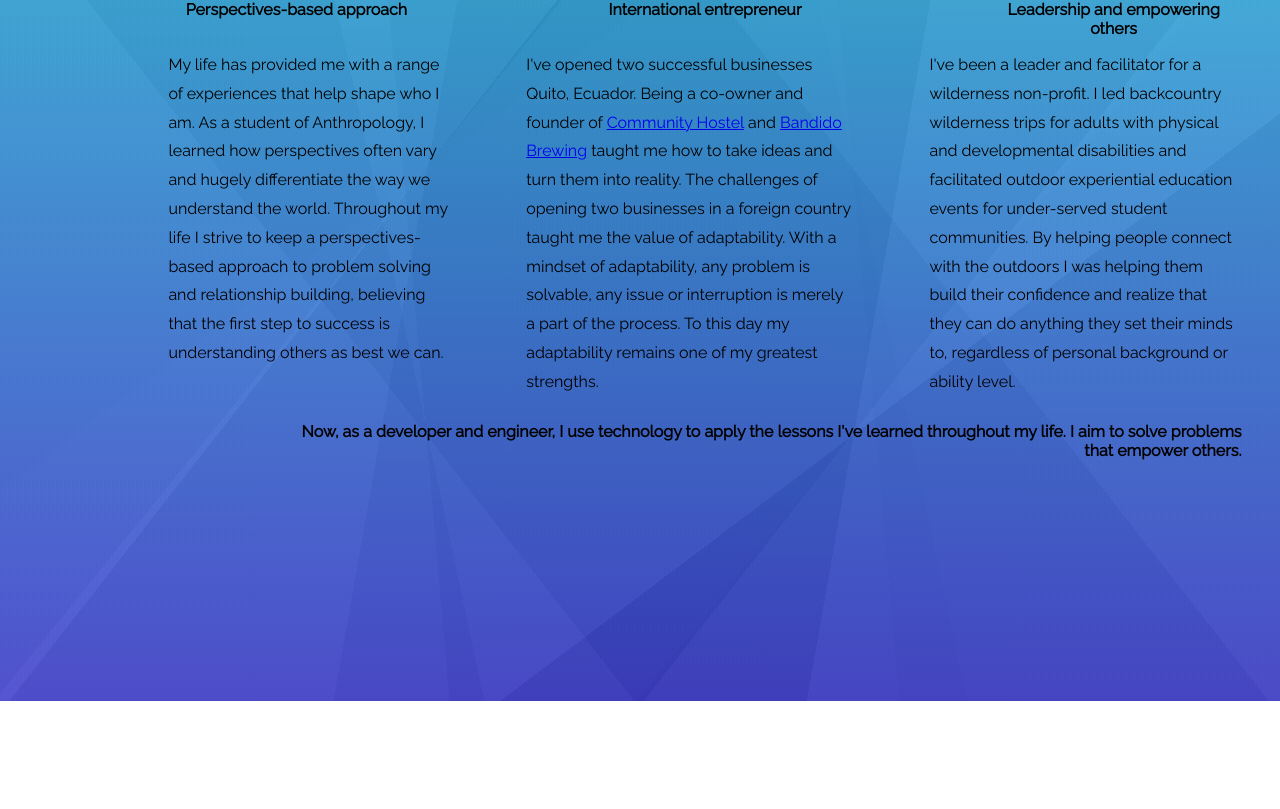
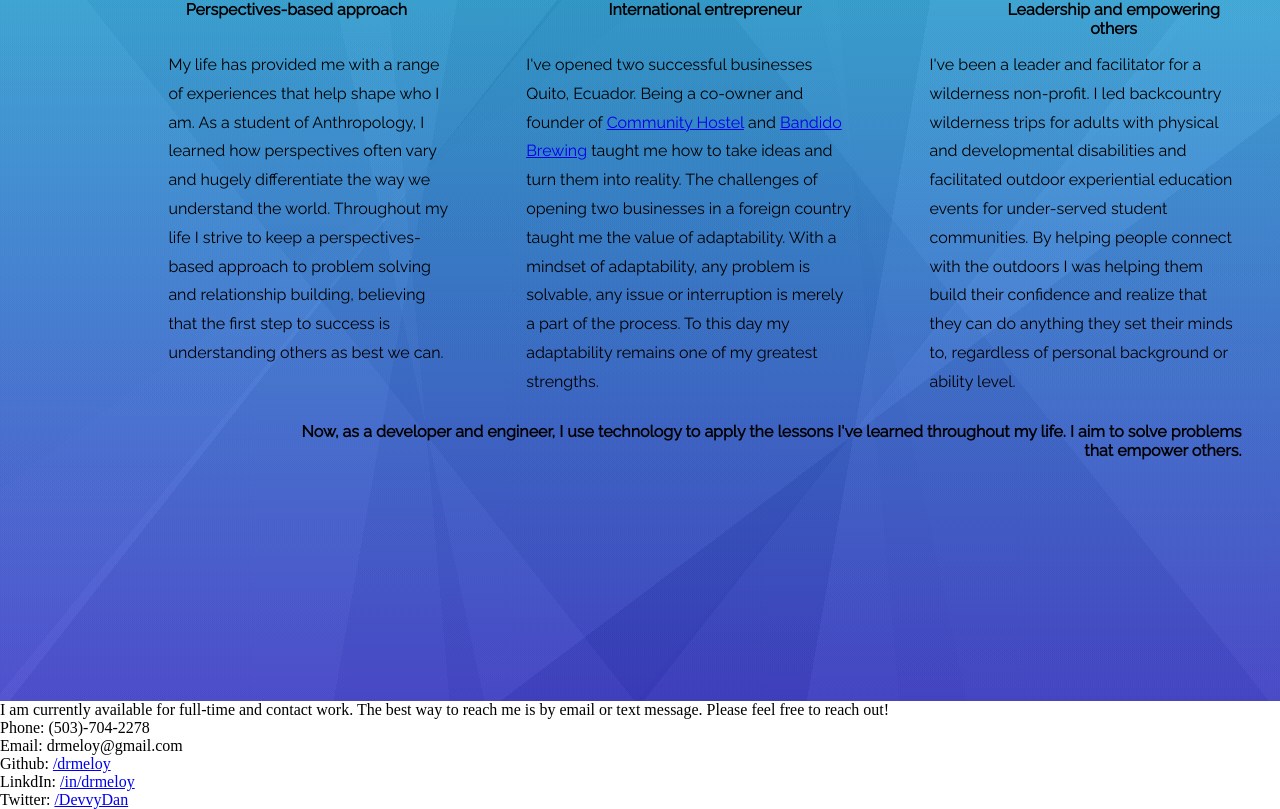
Before and after one commit to drmeloy/danmeloy.dev_react, a React app: page / in a window 1280 px wide. Shown: the part 4566-5375 px from the top of the page. Before the commit the page ends 5267 px from the top, so only its background shows below. Built offline with nearby package versions, Linux system fonts and the light colour scheme; a web font is replaced by a local one.

Commit message:
Contact section started

```diff
--- a/src/components/App.js
+++ b/src/components/App.js
@@ -4,6 +4,7 @@ import Nav from './Nav/Nav';
 import About from './About/About';
 import Work from './Work/Work';
 import Background from './Background/Background';
+import Contact from './Contact/Contact';
 
 export default function App() {
   return (
@@ -13,6 +14,7 @@ export default function App() {
       <About />
       <Work />
       <Background />
+      <Contact />
     </>
   );
 }
--- a/src/components/Contact/Contact.jsx
+++ b/src/components/Contact/Contact.jsx
@@ -0,0 +1,20 @@
+import React from 'react';
+import styles from './Contact.css';
+import { Element } from 'react-scroll';
+
+export default function Contact(){
+  return (
+    <>
+      <Element id='Background' name='Background'>
+        <section className={styles.Contact}>
+          <p>I am currently available for full-time and contact work. The best way to reach me is by email or text message. Please feel free to reach out!</p>
+        </section>
+        <p>Phone: (503)-704-2278</p>
+        <p>Email: drmeloy@gmail.com</p>
+        <p>Github: <a href='https://github.com/drmeloy' target='_blank' rel='noopener noreferrer'>/drmeloy</a></p>
+        <p>LinkdIn: <a href='https://www.linkedin.com/in/dan-meloy/' target='_blank' rel='noopener noreferrer'>/in/drmeloy</a></p>
+        <p>Twitter: <a href='https://twitter.com/DevvyDan' target='_blank' rel='noopener noreferrer'>/DevvyDan</a></p>
+      </Element>
+    </>
+  );
+}
--- a/src/components/Nav/Nav.jsx
+++ b/src/components/Nav/Nav.jsx
@@ -46,7 +46,7 @@ export default function Nav(){
         spy={true}
         smooth={true}
         duration={800}
-        offset={3}
+        offset={2}
         className={styles.Link}
         activeClass={styles.Active}>
         <img className={styles.inactive} src='../../../public/assets/background.png'></img>
```
